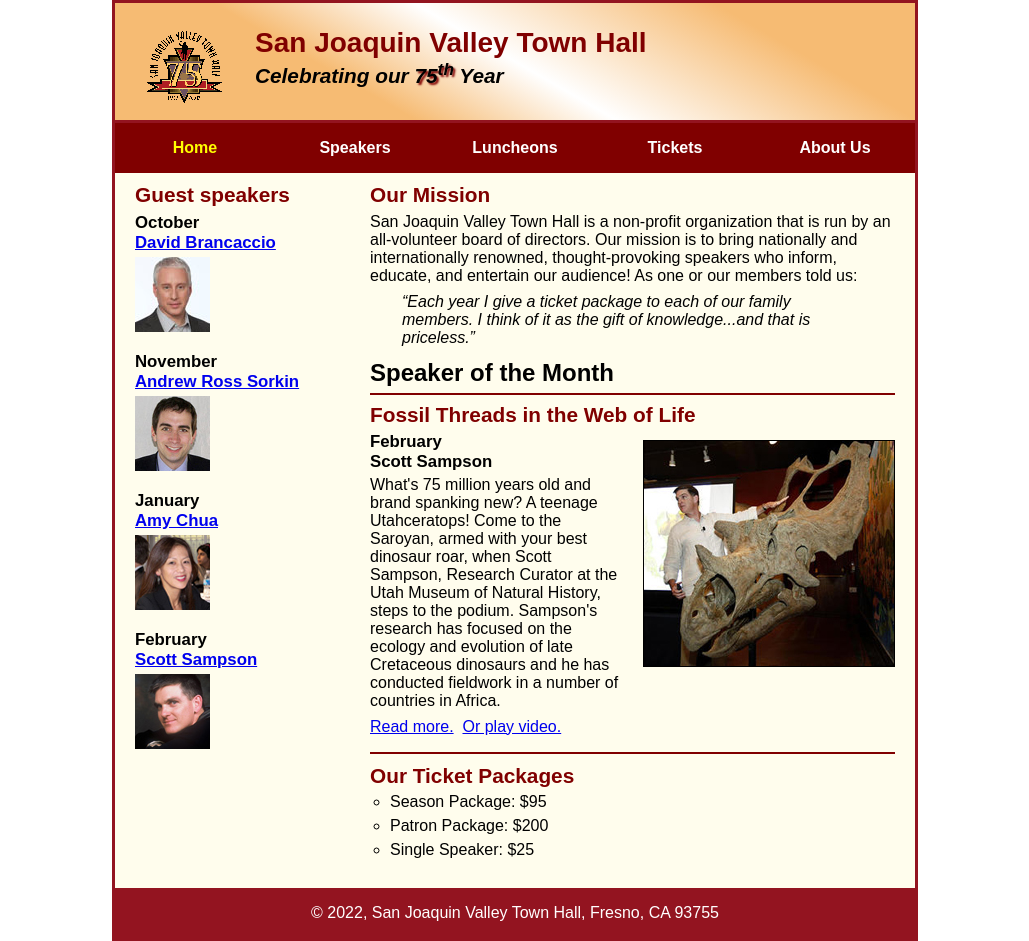
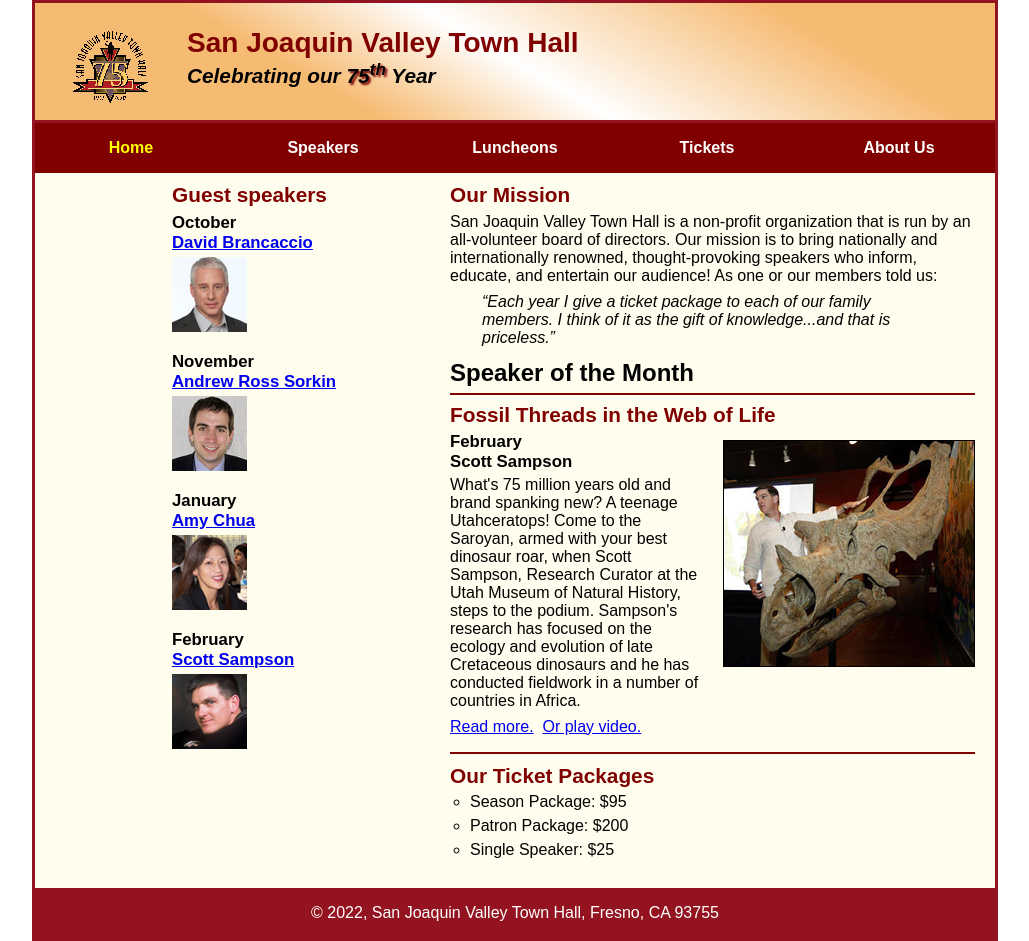
Before and after one commit to jdj25/A13, a plain HTML site: page index.html in a window 1280 px wide. Shown: the whole page, without its empty margins (125-1154 px from the left). Drawn offline with Linux system fonts and the light colour scheme.

Commit message:
fixed widths to fluid widths

```diff
--- a/styles/main.css
+++ b/styles/main.css
@@ -9,7 +9,8 @@
 body {
 	font-family: Arial, Helvetica, sans-serif;
     font-size: 100%;
-    width: 800px;
+    width: 98%;
+	max-width: 960px;
     margin: 0 auto;
     border: 3px solid #931420;
     background-color: #fffded;
@@ -40,7 +41,7 @@
 }
 header img {
 	float: left;
-	padding: 0 30px;
+	padding: 0 3.75%;
 }
 .shadow {
 	text-shadow: 2px 2px 2px #800000;
@@ -54,10 +55,10 @@
 }
 #nav_menu ul li {
 	float: left;
+	width: 20%;
 }
 #nav_menu ul li a {
 	display: block;
-    width: 160px;
 	text-align: center;
 	padding: 1em 0;
 	text-decoration: none;
@@ -69,6 +70,7 @@
 	color: yellow;
 }
 #nav_menu ul ul {
+	width: 100%;
 	display: none;
 	position: absolute;
 	top: 100%;
@@ -137,9 +139,9 @@
 
 /* the styles for the aside */
 aside {
-	width: 215px;
+	width: 26.875%;
 	float: right;
-	padding: 0 0 20px 20px;
+	padding: 0 0 20px 2.5%;
 }
 aside h2 {
 	color: #800000;
```
Lines whose indentation alone changed are shown as unchanged.
